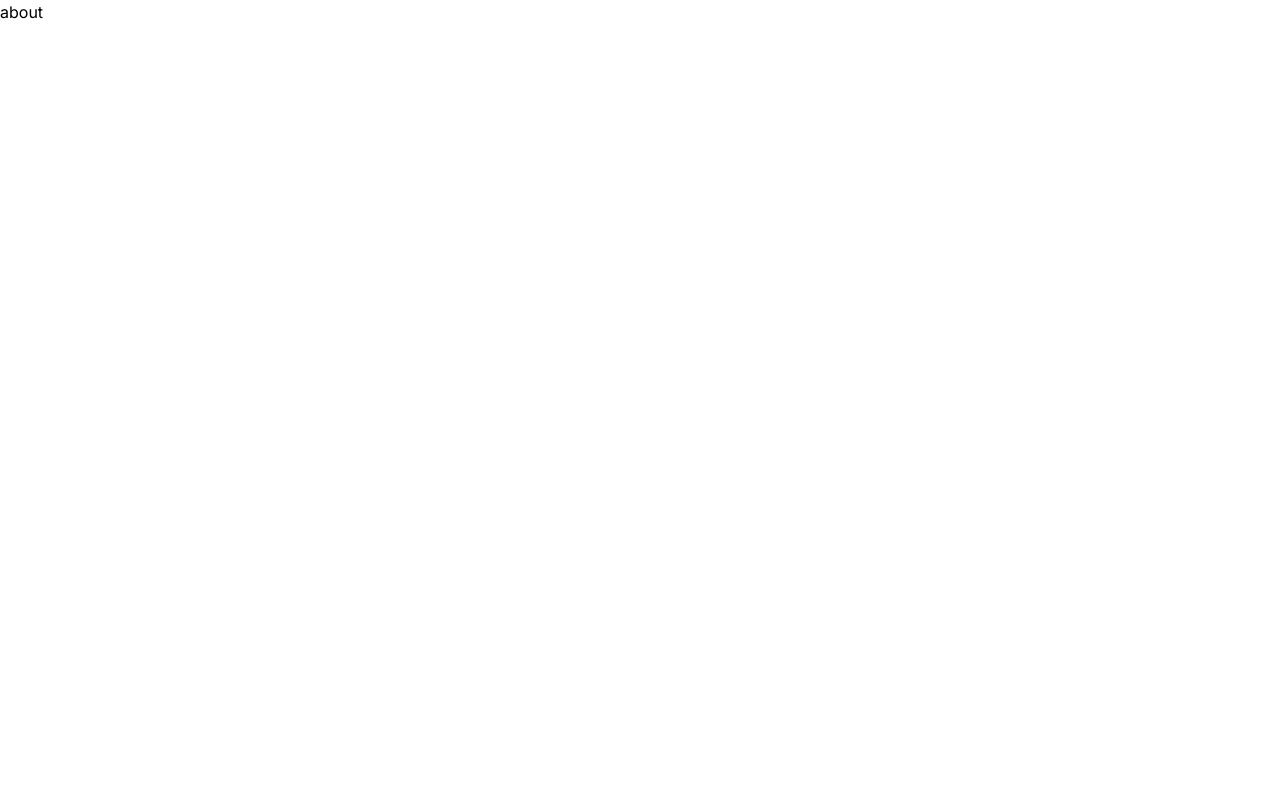
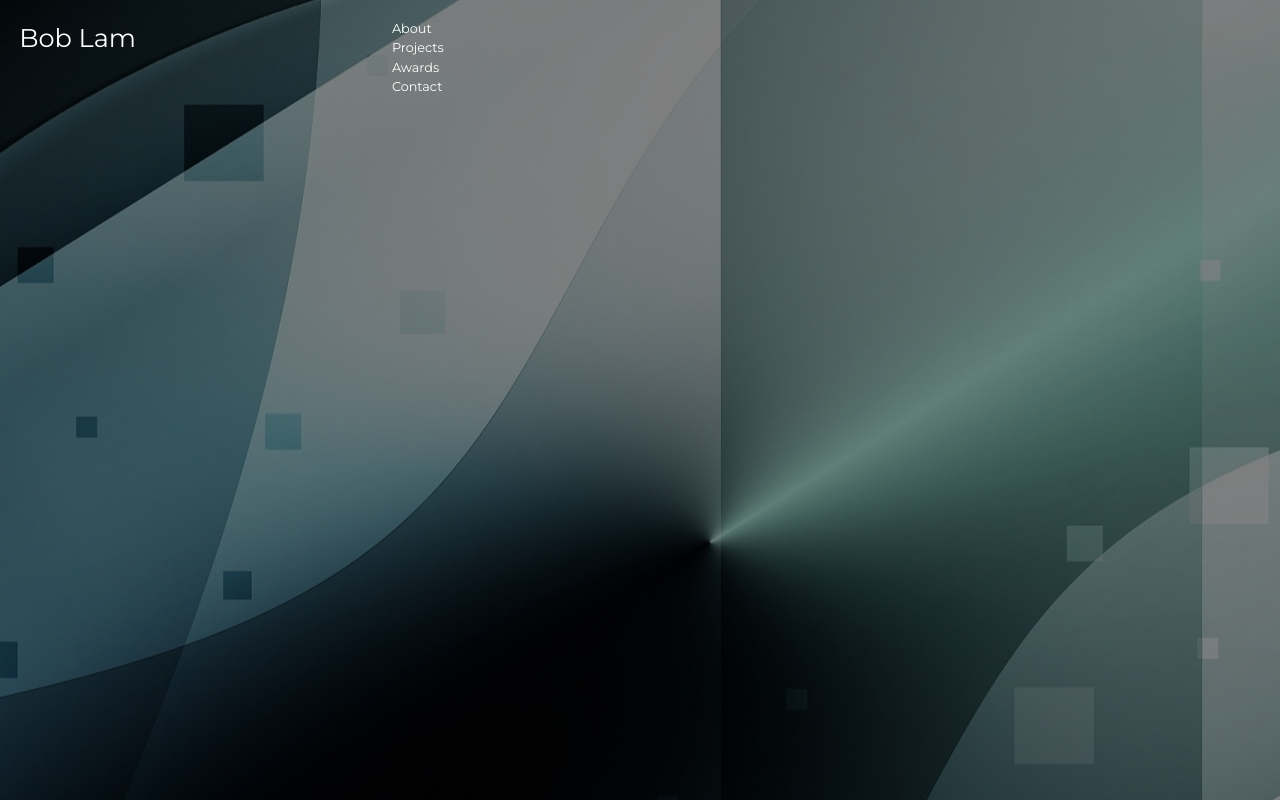
Before and after one commit to boblamceo/portfolio, a Next.js app: page /about in a window 1280 px wide. Built offline with nearby package versions, Linux system fonts and the light colour scheme.

Commit message:
progress on about page

```diff
--- a/app/about/page.js
+++ b/app/about/page.js
@@ -1,7 +1,14 @@
 import React from "react";
+import Header from "../header";
 
 const About = () => {
-    return <div>about</div>;
+    return (
+        <div className="bg-slate-800 w-screen h-screen overflow-x-hidden flex whitespace-nowrap scrollbar-hide">
+            <div className="about-bg w-screen h-[120%] brightness-100 backdrop-brightness-0">
+                <Header />
+            </div>
+        </div>
+    );
 };
 
 export default About;
--- a/app/globals.css
+++ b/app/globals.css
@@ -10,6 +10,22 @@ head,
     padding: 0px;
     margin: 0px;
 }
+
+.scrollbar-hide::-webkit-scrollbar {
+    display: none;
+}
+
+.about-bg {
+    background: linear-gradient(rgba(0, 0, 0, 0.5), rgba(0, 0, 0, 0.5)),
+        url(/background1.png);
+}
+
+/* For IE, Edge and Firefox */
+.scrollbar-hide {
+    -ms-overflow-style: none; /* IE and Edge */
+    scrollbar-width: none; /* Firefox */
+}
+
 .arrow-container {
     display: flex;
     align-items: center;
--- /dev/null
+++ b/app/header.js
@@ -0,0 +1,28 @@
+import React from "react";
+import { Montserrat, Open_Sans } from "next/font/google";
+
+const montserrat = Montserrat({
+    subsets: ["latin"],
+    display: "swap",
+});
+
+const opensans = Open_Sans({
+    subsets: ["latin"],
+    display: "swap",
+});
+
+const Header = () => {
+    return (
+        <div className={`flex flex-row p-[1.5vw] ${montserrat.className} `}>
+            <h1 className={"text-[2vw] text-white"}>Bob Lam</h1>{" "}
+            <div className="ml-[20vw] text-white">
+                <div className={"text-[1vw]"}>About</div>
+                <div className={"text-[1vw]"}>Projects</div>
+                <div className={"text-[1vw]"}>Awards</div>
+                <div className={"text-[1vw]"}>Contact</div>
+            </div>
+        </div>
+    );
+};
+
+export default Header;
--- a/app/page.js
+++ b/app/page.js
@@ -5,9 +5,9 @@ import {
 } from "react-parallax-mouse";
 import { Montserrat } from "next/font/google";
 import { Open_Sans } from "next/font/google";
-import { useState } from "react";
+import { useEffect, useState } from "react";
 import { motion } from "framer-motion";
-import Link from "next/link";
+import { useRouter } from "next/navigation";
 
 const montserrat = Montserrat({
     subsets: ["latin"],
@@ -21,8 +21,28 @@ const opensans = Open_Sans({
 
 export default function Home() {
     const [isOn, setOn] = useState(false);
+    const [mounted, setMounted] = useState(false);
+    const [leave, setLeave] = useState(false);
+    const router = useRouter();
+
+    useEffect(() => {
+        setMounted(true);
+    }, []);
+
+    useEffect(() => {
+        if (leave) {
+            setTimeout(() => {
+                router.push("/about");
+            }, 1000);
+        }
+    }, [leave]);
+
+    if (!mounted) {
+        return null;
+    }
+
     return (
-        <>
+        <div className="bg-slate-800 w-screen h-screen">
             <motion.div
                 className="h-full w-full bg-black text-white overflow-hidden"
                 initial={{
@@ -31,7 +51,12 @@ export default function Home() {
                     borderRadius: "100%",
                     rotate: 45,
                 }}
-                animate={{ scale: 1, opacity: 1, borderRadius: 0, rotate: 0 }}
+                animate={{
+                    scale: 1,
+                    opacity: leave ? 0 : 1,
+                    borderRadius: 0,
+                    rotate: 0,
+                }}
                 transition={{ duration: 1, ease: "easeInOut" }}
             >
                 <div className="h-full flex flex-col justify-center align-middle">
@@ -51,8 +76,9 @@ export default function Home() {
                             className="bg-[url('/earth.png')] bg-center absolute bg-auto w-[150vw] h-[150vh] flex justify-center align-middle"
                         />
                         <motion.div
-                            initial={{ x: -2000, opacity: 0 }}
+                            initial={{ x: "-100%", opacity: 0 }}
                             animate={{ x: 0, opacity: 1 }}
+                            transition={{ duration: 2 }}
                         >
                             <MouseParallaxChild
                                 factorX={0.5}
@@ -76,7 +102,7 @@ export default function Home() {
                                     Bob Lam
                                 </h1>
 
-                                <Link
+                                <div
                                     className={`${opensans.className} border-2 w-[30vw] p-[1.5vw] text-[1.5vw] flex flex-row align-middle border-opacity-100 hover:border-opacity-0 transition-all duration-500 bg-gradient-to-r to-white/0 via-red-500 from-white/0 bg-size-200 bg-pos-0 hover:bg-pos-100 cursor-pointer`}
                                     onMouseEnter={() => {
                                         setOn(true);
@@ -84,7 +110,9 @@ export default function Home() {
                                     onMouseLeave={() => {
                                         setOn(false);
                                     }}
-                                    href="/about"
+                                    onClick={() => {
+                                        setLeave(true);
+                                    }}
                                 >
                                     Start{" "}
                                     <div className="arrow-container">
@@ -98,12 +126,12 @@ export default function Home() {
                                             <div className="right-arrow"></div>
                                         </motion.div>
                                     </div>
-                                </Link>
+                                </div>
                             </MouseParallaxChild>
                         </motion.div>
                     </MouseParallaxContainer>
                 </div>
             </motion.div>
-        </>
+        </div>
     );
 }
```
Also changed, not shown: public/background1.png (added).
